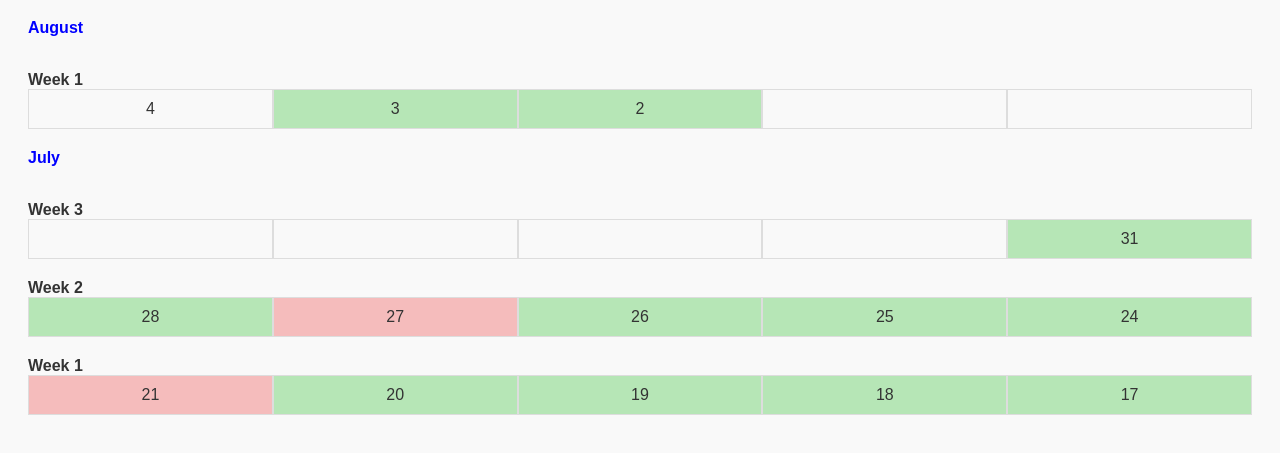
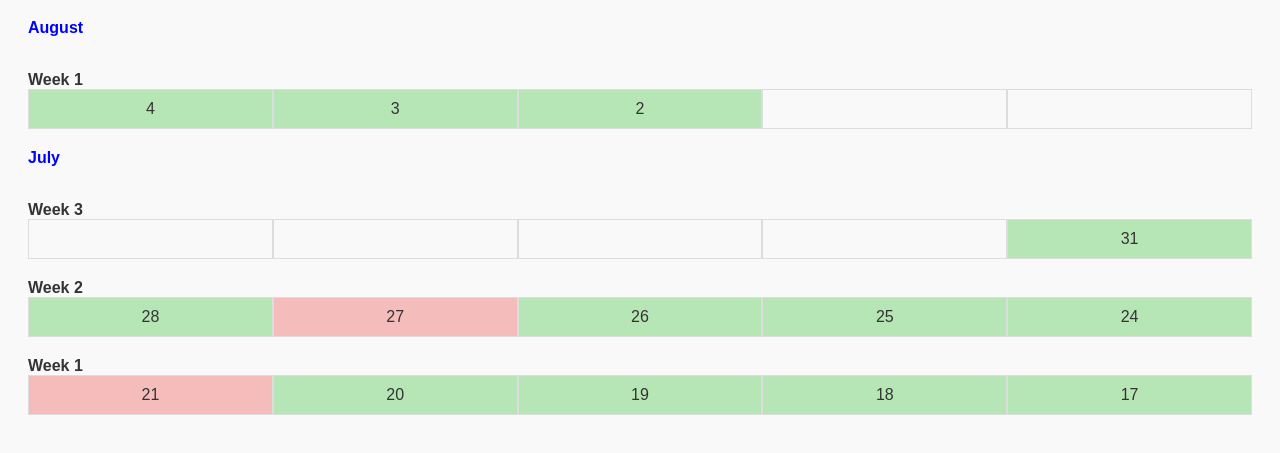
Before and after one commit to dulanmalinda/attndence.github.io, a plain HTML site: page pubudu.html in a window 1280 px wide. Shown: the part 117-570 px from the top of the page. Drawn offline with Linux system fonts and the light colour scheme.

Commit message:
Update pubudu.html
update aug 4

```diff
--- a/pubudu.html
+++ b/pubudu.html
@@ -102,7 +102,7 @@
         </tr>
     <div class="week">
         <!-- Replace "Week 1" with the appropriate week name -->
-        <div class="date-box " onclick="showPopup('Aug 4')">4</div>
+        <div class="date-box present" onclick="showPopup('Aug 4')">4</div>
         <div class="date-box present" onclick="showPopup('Aug 3')">3</div>
         <div class="date-box present" onclick="showPopup('Aug 2')">2</div>
         <div class="date-box "></div>
```
